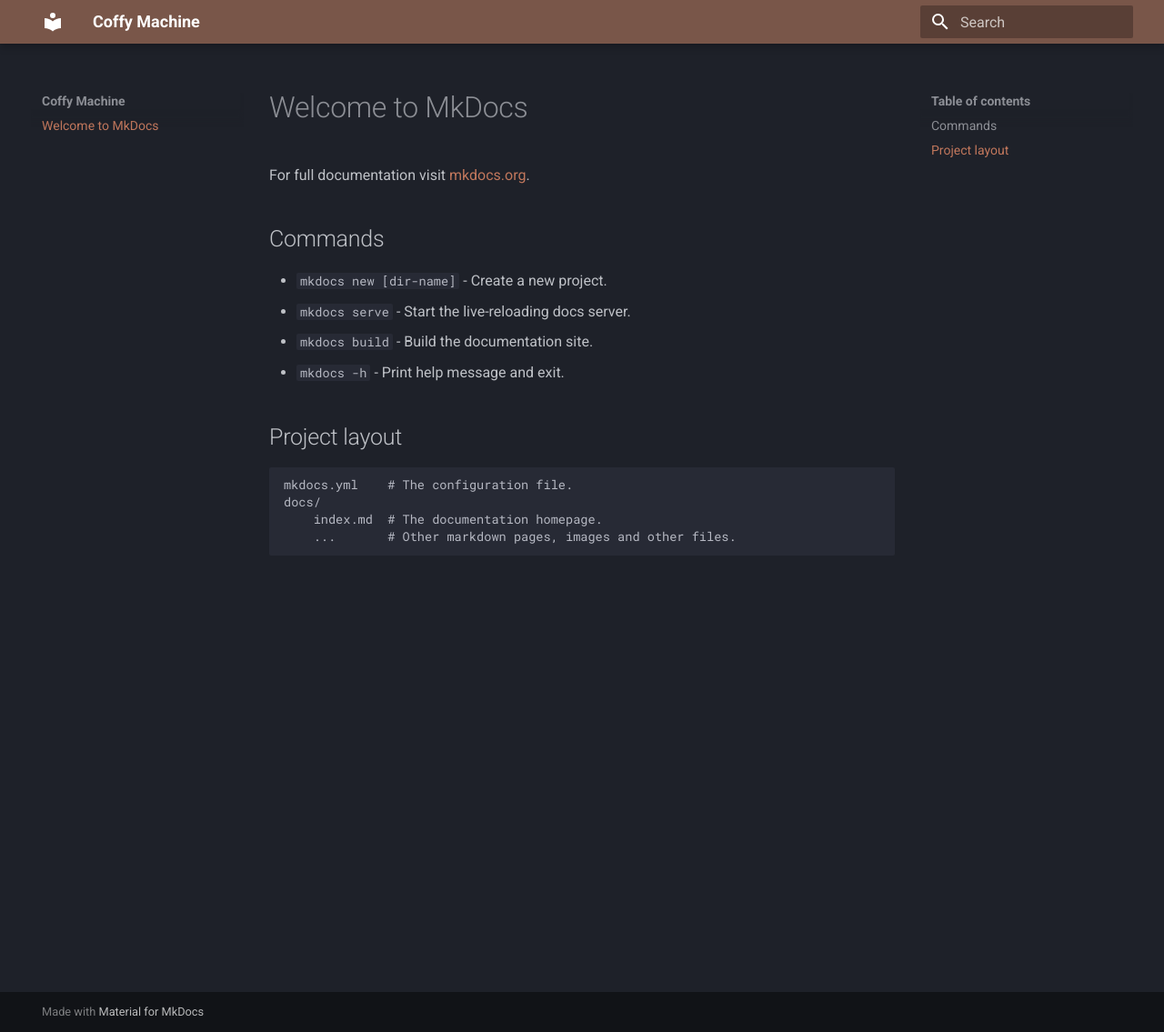
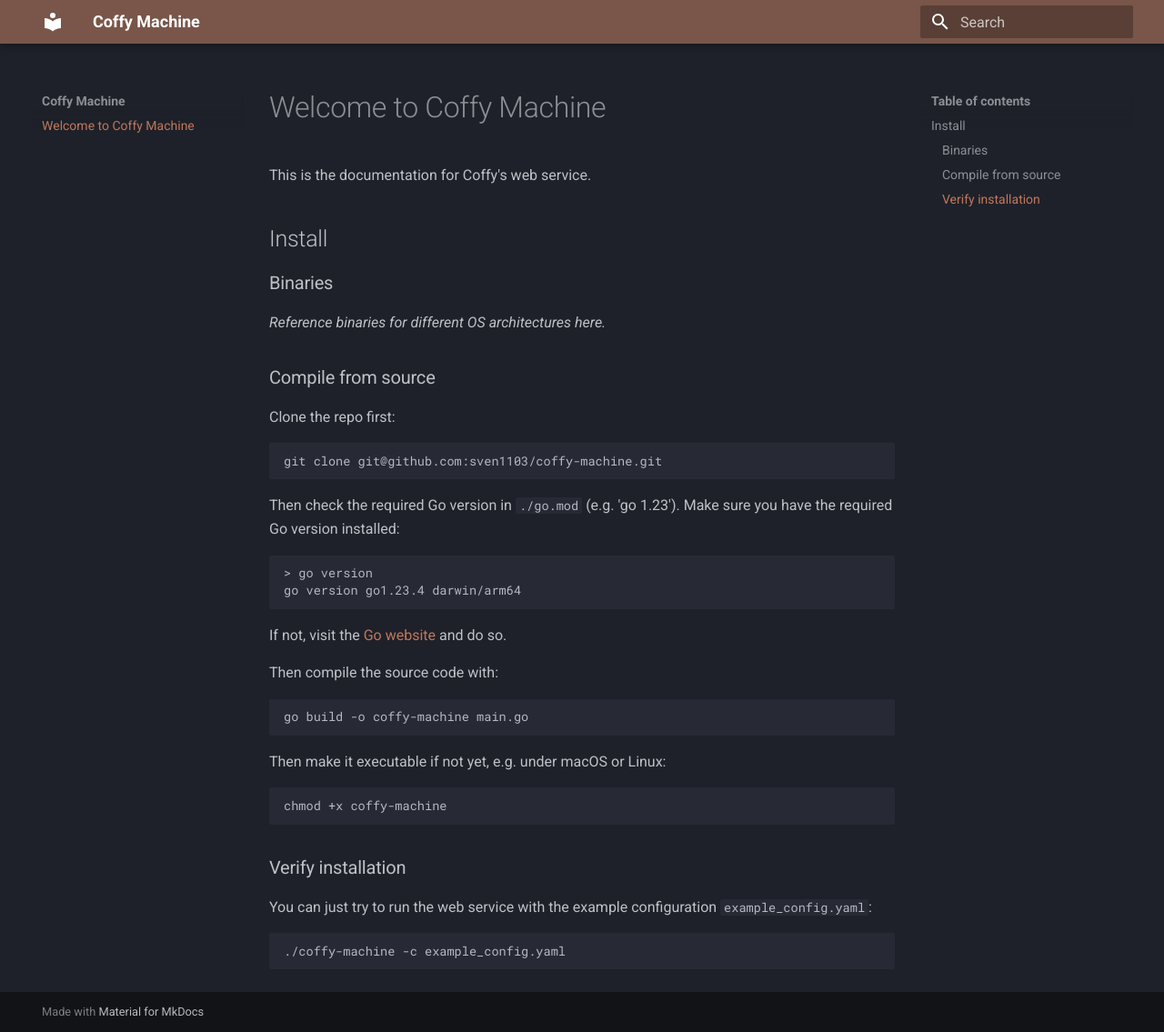
Before and after one commit to sven1103/coffy-machine, an MkDocs documentation site: the page built from docs/index.md, in a window 1280 px wide and 1135 px high. Shown: the whole window at 91% size. Built offline with MkDocs 1.6.1 and Material for MkDocs 9.7.7, drawn with Linux system fonts in a browser that asks for light colours.

Commit message:
Adds simple setup docs

````diff
--- a/docs/index.md
+++ b/docs/index.md
@@ -1,17 +1,47 @@
-# Welcome to MkDocs
+# Welcome to Coffy Machine
 
-For full documentation visit [mkdocs.org](https://www.mkdocs.org).
+This is the documentation for Coffy's web service.
 
-## Commands
+## Install
 
-* `mkdocs new [dir-name]` - Create a new project.
-* `mkdocs serve` - Start the live-reloading docs server.
-* `mkdocs build` - Build the documentation site.
-* `mkdocs -h` - Print help message and exit.
+### Binaries
 
-## Project layout
+*Reference binaries for different OS architectures here.*
 
-    mkdocs.yml    # The configuration file.
-    docs/
-        index.md  # The documentation homepage.
-        ...       # Other markdown pages, images and other files.
+### Compile from source
+
+Clone the repo first:
+
+```bash
+git clone git@github.com:sven1103/coffy-machine.git
+```
+
+Then check the required Go version in ``./go.mod`` (e.g. 'go 1.23').
+Make sure you have the required Go version installed:
+
+```bash
+> go version
+go version go1.23.4 darwin/arm64
+```
+
+If not, visit the [Go website](https://go.dev/) and do so.
+
+Then compile the source code with:
+
+```bash
+go build -o coffy-machine main.go
+```
+
+Then make it executable if not yet, e.g. under macOS or Linux:
+
+```bash
+chmod +x coffy-machine
+```
+
+### Verify installation
+
+You can just try to run the web service with the example configuration ``example_config.yaml``:
+
+```
+./coffy-machine -c example_config.yaml
+```
````
